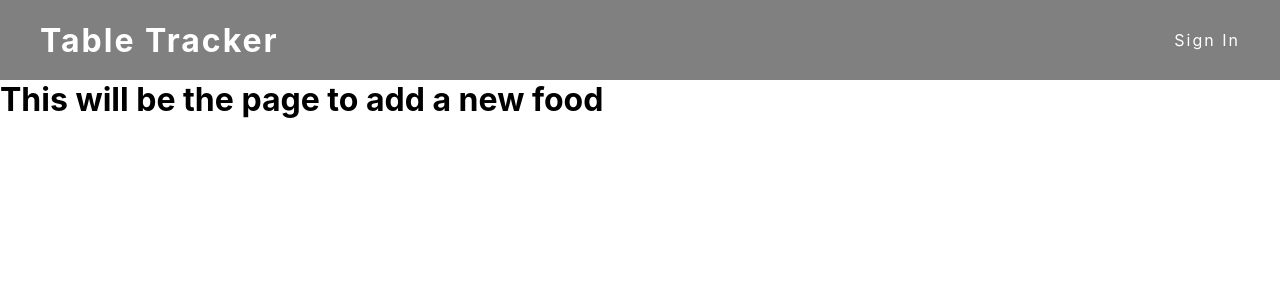
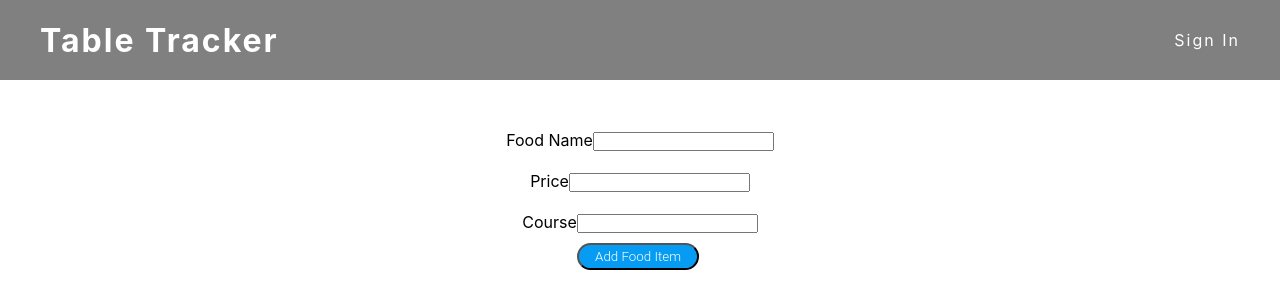
Before and after one commit to usuajiayako/Table-Tracker, a React (Create React App) app: page /admin/new-food in a window 1280 px wide. Shown: the top 308 px of the page. Built offline with nearby package versions, Linux system fonts and the light colour scheme; no server answers.

Commit message:
started the structure for the food form

```diff
--- a/src/containers/NewFoodPage/NewFoodPage.jsx
+++ b/src/containers/NewFoodPage/NewFoodPage.jsx
@@ -1,7 +1,45 @@
+import React, { useState, useContext } from 'react';
 import './NewFoodPage.scss';
 
 const NewFoodPage = () => {
-  return <h1>This will be the page to add a new food</h1>;
+  const [name, setName] = useState('');
+  const [price, setPrice] = useState('');
+  const [course, setCourse] = useState('');
+
+  const submitForm = () => {};
+
+  return (
+    <form onSubmit={submitForm} className="food-form">
+      <label htmlFor="name">
+        Food Name
+        <input
+          type="text"
+          name="name"
+          value={name}
+          onChange={(e) => setName(e.target.value)}
+        />
+      </label>
+      <label htmlFor="price">
+        Price
+        <input
+          type="text"
+          name="price"
+          value={price}
+          onChange={(e) => setPrice(e.target.value)}
+        />
+      </label>
+      <label htmlFor="course">
+        Course
+        <input
+          type="text"
+          name="course"
+          value={course}
+          onChange={(e) => setCourse(e.target.value)}
+        />
+      </label>
+      <button type="submit">Add Food Item</button>
+    </form>
+  );
 };
 
 export default NewFoodPage;
--- a/src/containers/NewFoodPage/NewFoodPage.scss
+++ b/src/containers/NewFoodPage/NewFoodPage.scss
@@ -0,0 +1,9 @@
+.food-form {
+  display: flex;
+  flex-direction: column;
+  align-items: center;
+
+  label {
+    margin: 10px;
+  }
+}
```
